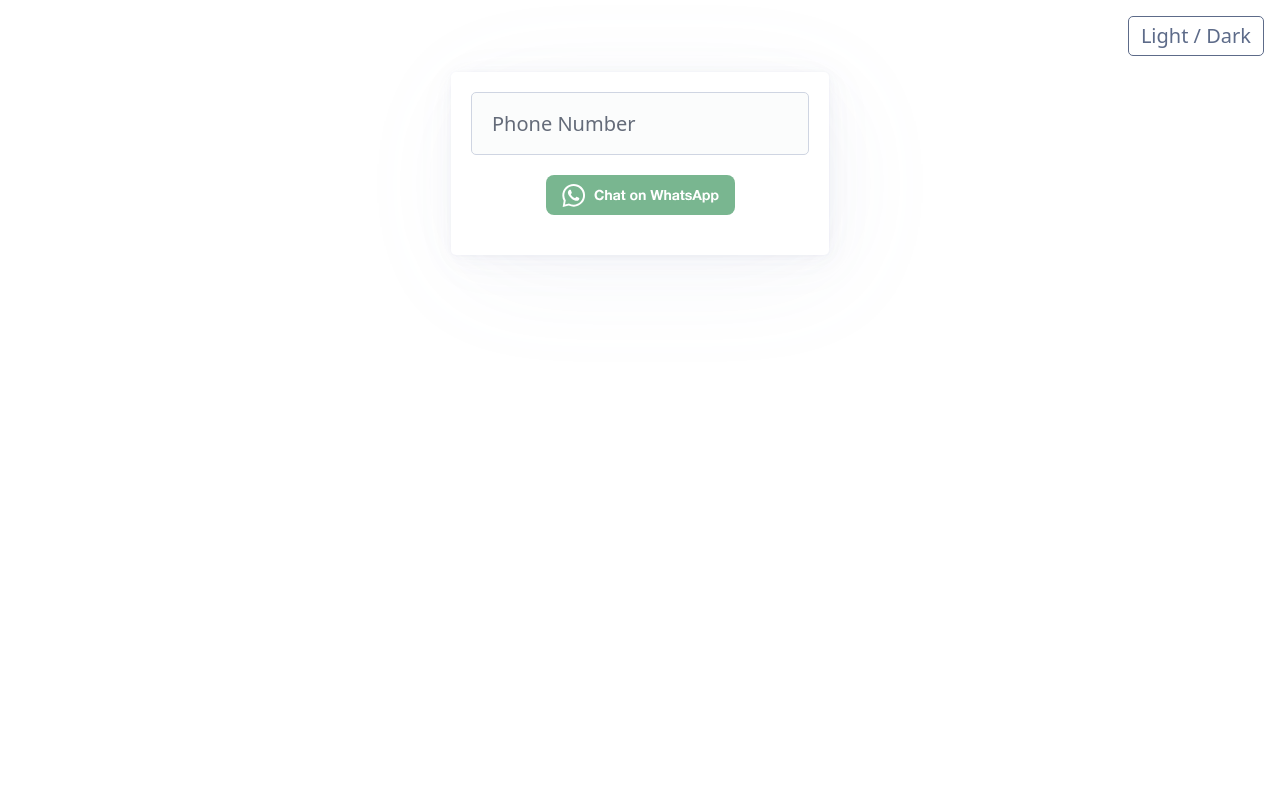
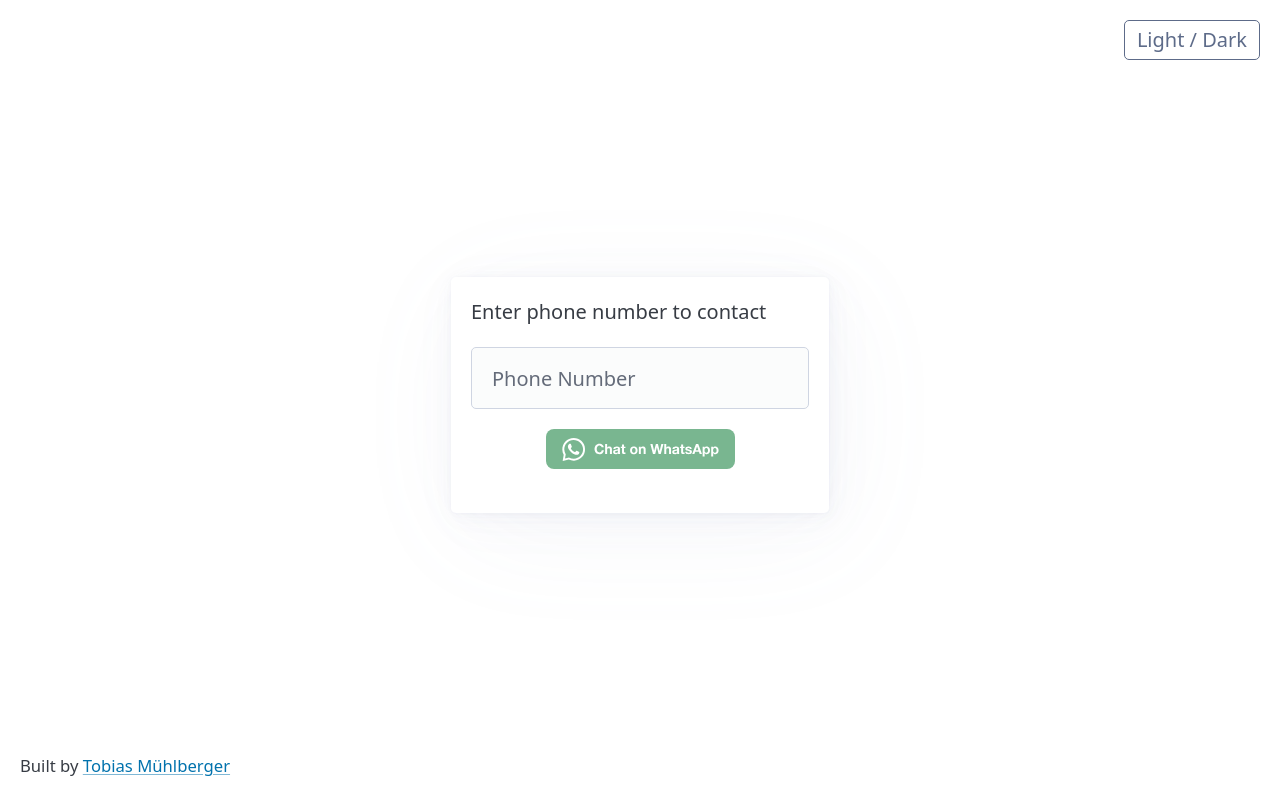
Before and after one commit to t-muehlberger/wa-linker, an Angular app: page / in a window 1280 px wide. Built offline with nearby package versions, Linux system fonts and the light colour scheme; what angularx-qrcode would draw is missing.

Commit message:
Styling changes + Readme

```diff
--- a/src/app/app.component.css
+++ b/src/app/app.component.css
@@ -1,26 +1,25 @@
+:host {
+  min-height: 100vh;
+  display: flex;
+  flex-direction: column;
+  padding: 20px;
+}
+
 header {
   display: flex;
   justify-content: end;
-  margin: 16px;
 }
 
 main {
+  flex-grow: 1;
   display: flex;
   justify-content: center;
-}
-
-.theme-switch {
-  padding: 4px 12px;
-}
-
-.main-card {
-  max-width: 650px;
+  align-items: center;
 }
 
 .wa-link-row {
   text-align: center;
   margin-top: 4px;
-  margin-bottom: 20px;
 }
 
 .wa-button-row {
--- a/src/app/app.component.html
+++ b/src/app/app.component.html
@@ -1,10 +1,14 @@
 <header>
-  <button class="theme-switch secondary outline" (click)="toggleTheme()">
+  <button
+    class="theme-switch secondary outline btn-small"
+    (click)="toggleTheme()"
+  >
     Light / Dark
   </button>
 </header>
 <main>
   <article class="main-card">
+    <p>Enter phone number to contact</p>
     <input
       #number
       type="tel"
@@ -32,7 +36,7 @@
       />
       }
     </div>
-    <div class="wa-link-row">
+    <div class="wa-link-row space-below">
       @if (numberValid() && whatsappLink()) {
       <small>
         <a [href]="whatsappLink()">{{ whatsappLink() }}</a>
@@ -51,3 +55,9 @@
     </div>
   </article>
 </main>
+<footer>
+  <small>
+    Built by
+    <a href="https://muehlberger.dev" target="_blank">Tobias Mühlberger</a>
+  </small>
+</footer>
--- a/src/styles.css
+++ b/src/styles.css
@@ -1 +1,6 @@
-/* You can add global styles to this file, and also import other style files */
+.btn-small {
+  padding: 4px 12px;
+}
+.space-below {
+  padding-bottom: 20px;
+}
```
Also changed, not shown: doc/screenshots/screenshot.png (added), 1 other file (tests, documents, lock files or other folders).
